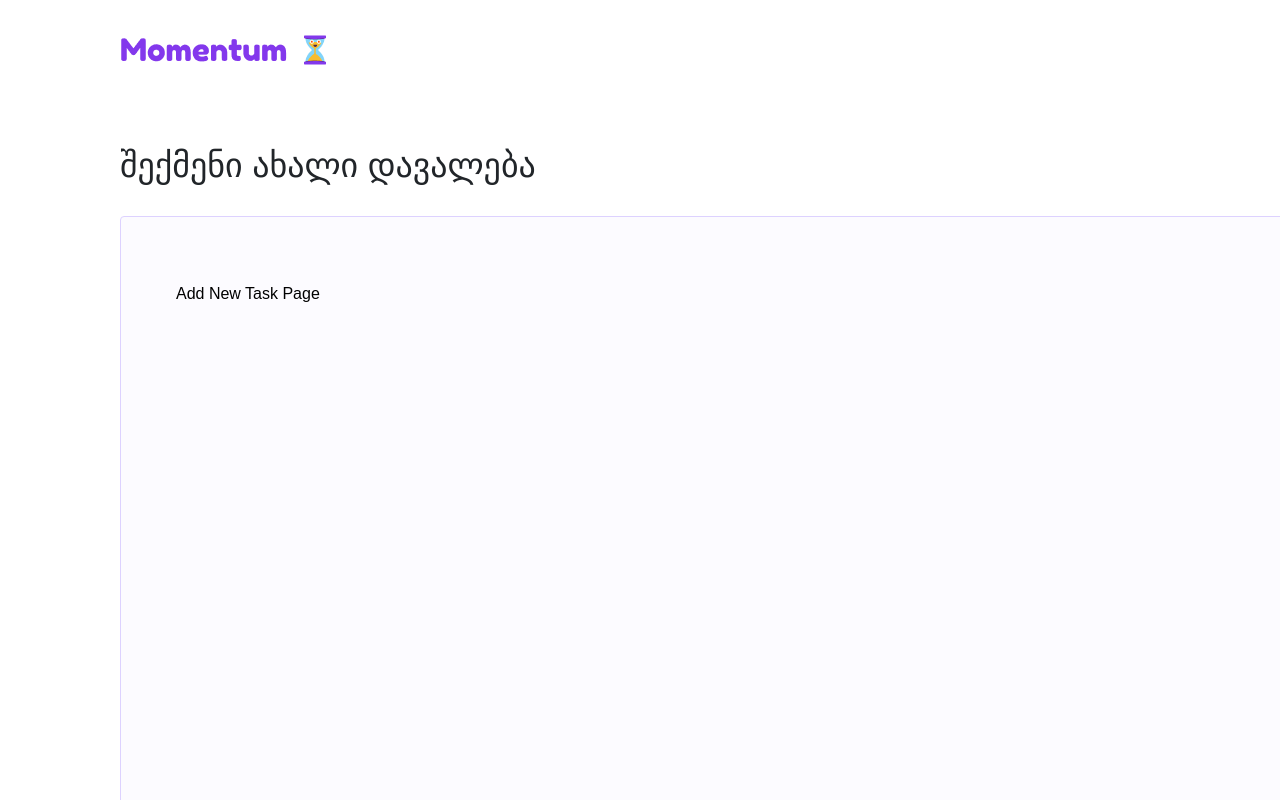
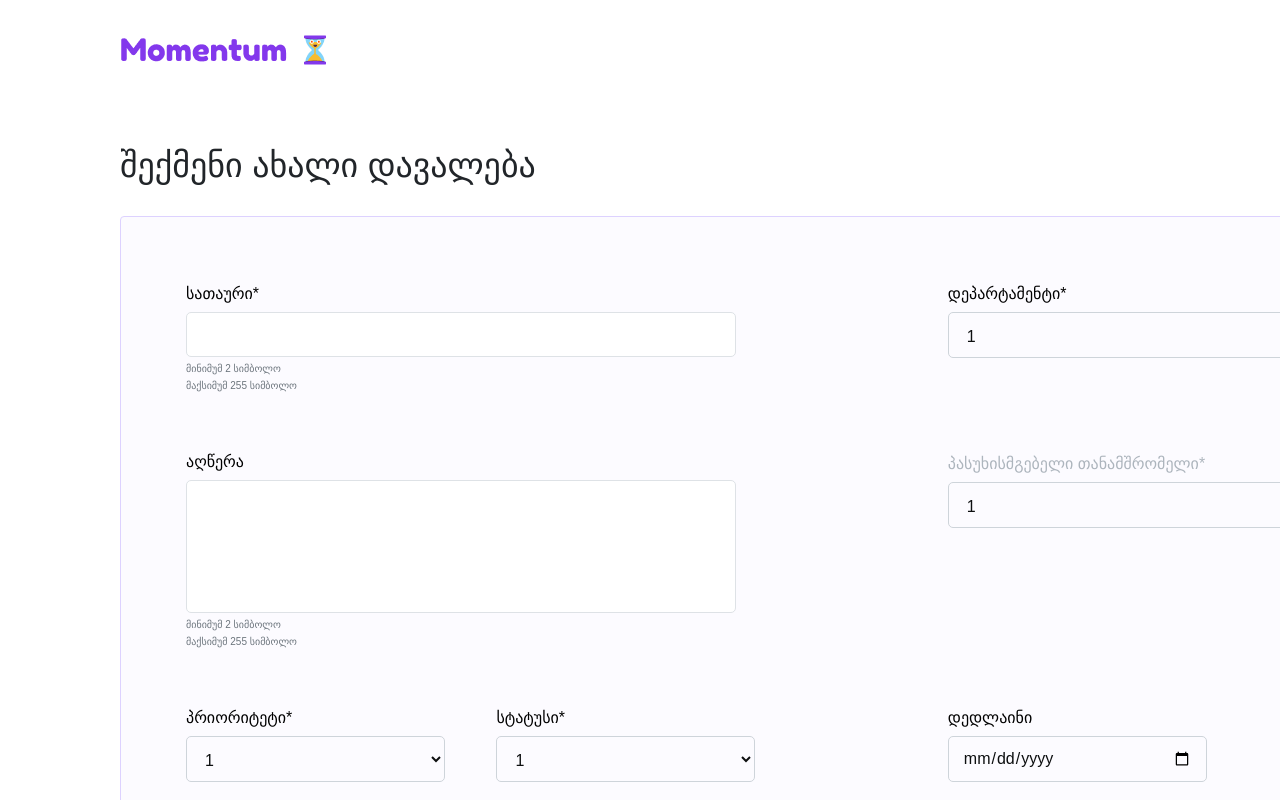
Before and after one commit to GIORGIgok/rb-progress-tracking-app, a React (Vite) app: page /add-new-task in a window 1280 px wide. Shown: the top 800 px of the page. Built offline with nearby package versions, Linux system fonts and the light colour scheme; a web font is replaced by a local one.

Commit message:
did static markup for add-task page

```diff
--- a/src/components/add-new-task-area/add-new-task-container.jsx
+++ b/src/components/add-new-task-area/add-new-task-container.jsx
@@ -1,7 +1,115 @@
+import "./styles/styles.css";
+
 export default function AddNewTaskContainer() {
   return (
-    <main className="w-[1684px] h-[958px] bg-[#FBF9FFA6] m-auto px-[55px] py-[65px] rounded-[4px] border-[0.3px] border-[#DDD2FF]">
-      Add New Task Page
+    <main className="add-new-task-container">
+      <div className="float-left w-[40%]">
+        {/* LEFT SIDE */}
+        {/*  */}
+        <div className="float-left">
+          <label htmlFor="title" className="label-heading">
+            სათაური*
+          </label>
+          <input
+            type="text"
+            id="title"
+            name="title"
+            className="standard-input"
+          />
+          <div className="standard-input-info">
+            <p>მინიმუმ 2 სიმბოლო</p>
+            <p className="mt-[2px]">მაქსიმუმ 255 სიმბოლო</p>
+          </div>
+        </div>
+        {/*  */}
+        <div className="float-left my-[57px]">
+          <label htmlFor="description" className="label-heading">
+            აღწერა
+          </label>
+          <input
+            name="description"
+            id="description"
+            className="description-input"
+          ></input>
+          <div className="standard-input-info">
+            <p>მინიმუმ 2 სიმბოლო</p>
+            <p className="mt-[2px]">მაქსიმუმ 255 სიმბოლო</p>
+          </div>
+        </div>
+        {/*  */}
+        <div className="float-left w-full">
+          <div className="w-[50%] float-left">
+            <label htmlFor="priority" className="label-heading">
+              პრიორიტეტი*
+            </label>
+            <select name="priority" id="priority" className="short-select">
+              <option value="1">1</option>
+              <option value="2">2</option>
+              <option value="3">3</option>
+              <option value="4">4</option>
+              <option value="5">5</option>
+            </select>
+          </div>
+          <div className="w-[50%] float-right h-[350px]">
+            <label htmlFor="status" className="label-heading">
+              სტატუსი*
+            </label>
+            <select name="status" id="status" className="short-select">
+              <option value="19">1</option>
+              <option value="28">2</option>
+              <option value="37">3</option>
+              <option value="49">4</option>
+              <option value="56">5</option>
+            </select>
+          </div>
+        </div>
+      </div>
+
+      {/* RIGHT SIDE */}
+      <div className="float-right w-[60%] pl-[141px]">
+        {/* DEPARTMENT */}
+        <div className="w-full float-left">
+          <label htmlFor="department" className="label-heading">
+            დეპარტამენტი*
+          </label>
+          <select name="department" id="department" className="wide-select">
+            <option value="5569">1</option>
+            <option value="268">2</option>
+            <option value="367">3</option>
+            <option value="499">4</option>
+            <option value="565">5</option>
+          </select>
+        </div>
+        {/* RESPONSIBLE EMPLOYEE */}
+        <div className="mt-[94px] float-left">
+          <label
+            htmlFor="responsible-employee"
+            className="label-heading text-[#ADB5BD]"
+          >
+            პასუხისმგებელი თანამშრომელი*
+          </label>
+          <select
+            name="responsible-employee"
+            id="responsible-employee"
+            className="wide-select"
+          >
+            <option value="15569">1</option>
+            <option value="212368">2</option>
+            <option value="312367">3</option>
+            <option value="491231239">4</option>
+            <option value="561235">5</option>
+          </select>
+        </div>
+        {/* DATE */}
+        <div className="float-left mt-[178px] w-full">
+          <label className="label-heading">დედლაინი</label>
+          <input type="date" className="block short-select" required />
+        </div>
+        {/* SUBMIT BTN */}
+        <div className="w-[550px] float-left mt-[80px]">
+          <button className="submit-btn float-right">დავალების შექმნა</button>
+        </div>
+      </div>
     </main>
   );
 }
--- /dev/null
+++ b/src/components/add-new-task-area/styles/styles.css
@@ -0,0 +1,31 @@
+.add-new-task-container {
+  @apply w-[1684px] h-[758px] bg-[#FBF9FFA6] m-auto px-[65px] py-[65px] rounded-[4px] border-[0.3px] border-[#DDD2FF];
+}
+
+.label-heading {
+  @apply text-[16px] font-[400] block mb-[6px];
+}
+
+.standard-input {
+  @apply bg-[#FFFFFF] w-[550px] h-[45px] rounded-[5px] border-[#DEE2E6] border-[1px] p-[14px];
+}
+
+.standard-input-info {
+  @apply text-[10px] font-[350] text-[#6C757D] mt-[4px];
+}
+
+.description-input {
+  @apply w-[550px] h-[133px] bg-[#ffffff] border-[#DEE2E6] border-[1px] rounded-[5px];
+}
+
+.short-select {
+  @apply h-[46px] w-[259px] rounded-[5px] border-[#CED4DA] border-[1px] p-[14px] text-[#0D0F10];
+}
+
+.wide-select {
+  @apply h-[46px] w-[550px] rounded-[5px] border-[#CED4DA] border-[1px] p-[14px] text-[#0D0F10];
+}
+
+.submit-btn {
+  @apply bg-[#8338EC] rounded-[5px] text-[#ffffff] w-[208px] h-[42px];
+}
--- a/src/pages/add-new-task-page/add-new-task-page.jsx
+++ b/src/pages/add-new-task-page/add-new-task-page.jsx
@@ -2,7 +2,7 @@ import AddNewTaskContainer from "../../components/add-new-task-area/add-new-task
 
 export default function AddNewTaskPage() {
   return (
-    <div className="px-[120px]">
+    <div className="px-[120px] mb-[120px]">
       <h1 className="font-[600] text-[34px] text-[#212529] mb-[25px]">
         შექმენი ახალი დავალება
       </h1>
```
